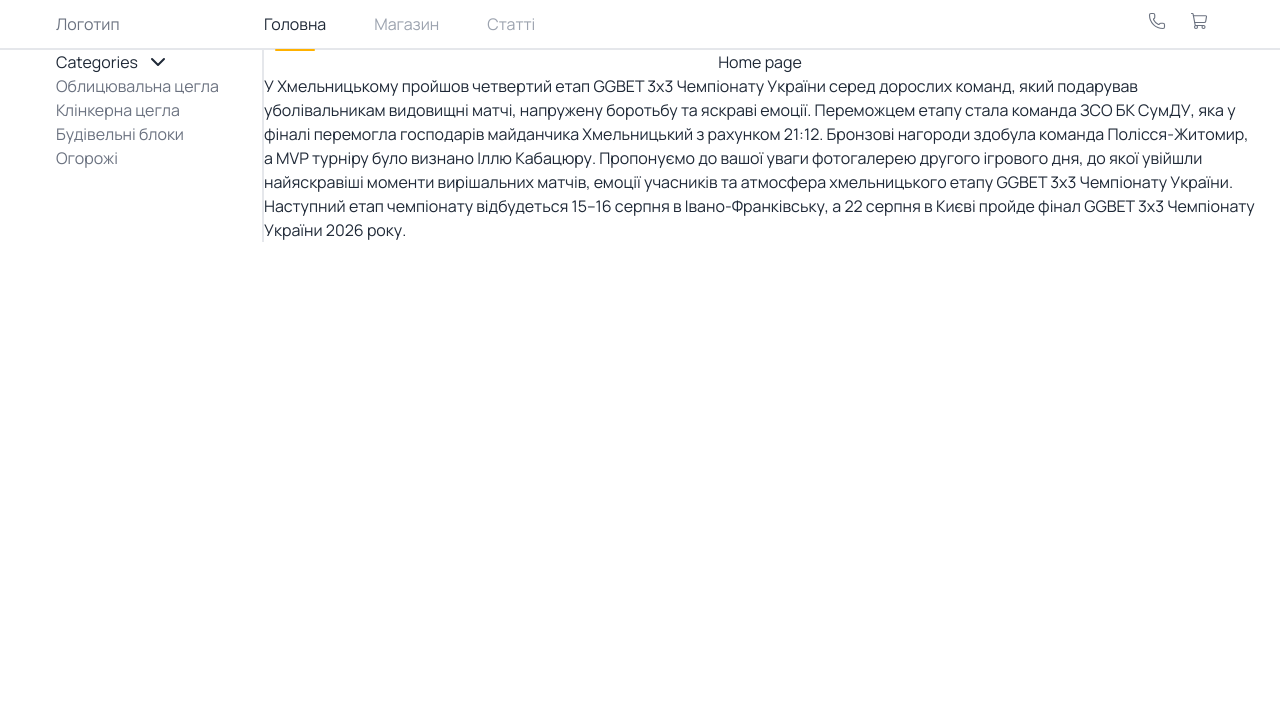
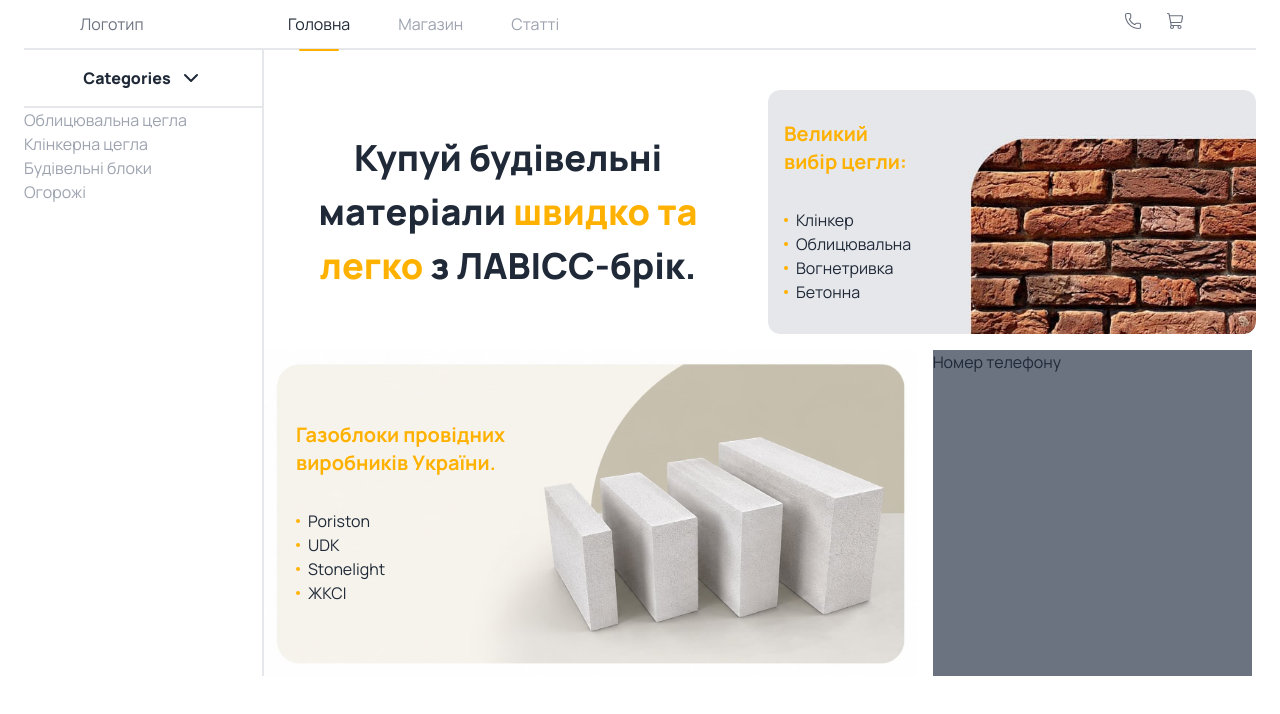
Before and after one commit to Serhiy8/laviss-brick, a Next.js app: page /src in a window 1280 px wide. Both pictures are taken after a click on the button "Categories". Shown: the top 714 px of the page. Built offline with nearby package versions, Linux system fonts and the light colour scheme.

Commit message:
hero section added

```diff
--- a/app/src/components/header/page.tsx
+++ b/app/src/components/header/page.tsx
@@ -15,17 +15,17 @@ export default function Header(): React.ReactNode {
             <nav className="hidden lg:block">
               <ul className="flex flex-row gap-12">
                 <li>
-                  <Link href="src" className="header-link header-link-active">
+                  <Link href="src" className="link link-active">
                     Головна
                   </Link>
                 </li>
                 <li>
-                  <Link href="src/products" className="header-link">
+                  <Link href="src/products" className="link">
                     Магазин
                   </Link>
                 </li>
                 <li>
-                  <Link href="src/articles" className="header-link">
+                  <Link href="src/articles" className="link">
                     Статті
                   </Link>
                 </li>
--- /dev/null
+++ b/app/src/components/hero/hero-top/page.tsx
@@ -0,0 +1,52 @@
+import Image from "next/image";
+import Link from "next/link";
+
+export default function HeroTop() {
+  return (
+    <>
+      <h1 className="text-center flex-1 font-black text-[36px] m-auto p-4 basis-[calc(50%-8px)]">
+        Купуй будівельні матеріали{" "}
+        <span className="text-accent">швидко та легко</span> з ЛАВІСС-брік.
+      </h1>
+      <Link
+        href="/"
+        className="group relative flex-1 overflow-hidden rounded-xl basis-[calc(50%-8px)]"
+      >
+        <Image
+          src="/image/hero-banner.jpg"
+          alt="Hero banner"
+          width={488}
+          height={244}
+          loading="eager"
+          className="h-auto w-full rounded-xl transition-transform duration-300 group-hover:scale-105"
+        />
+
+        <div className="absolute top-0 h-full flex items-center">
+          <div className="text-text w-43 m-auto">
+            <h3 className="text-accent text-xl p-4 font-bold">
+              Великий вибір цегли:
+            </h3>
+            <ul className="p-4">
+              <li className="flex gap-2 items-center">
+                <div className="w-1 h-1 bg-accent rounded-[50%]" />
+                <p>Клінкер</p>
+              </li>
+              <li className="flex gap-2 items-center">
+                <div className="w-1 h-1 bg-accent rounded-[50%]" />
+                <p>Облицювальна</p>
+              </li>
+              <li className="flex gap-2 items-center">
+                <div className="w-1 h-1 bg-accent rounded-[50%]" />
+                <p>Вогнетривка</p>
+              </li>
+              <li className="flex gap-2 items-center">
+                <div className="w-1 h-1 bg-accent rounded-[50%]" />
+                <p>Бетонна</p>
+              </li>
+            </ul>
+          </div>
+        </div>
+      </Link>
+    </>
+  );
+}
--- /dev/null
+++ b/app/src/components/hero/heroBottom/page.tsx
@@ -0,0 +1,46 @@
+import Image from "next/image";
+import Link from "next/link";
+
+export default function HeroBottom() {
+  return (
+    <>
+      <Link href="" className="basis-[calc(66.6%-8px)] relative">
+        <Image
+          src="/image/hero-banner-2.jpg"
+          alt="банер для газоблоків"
+          width={800}
+          height={250}
+        />
+        <div className="absolute top-0 h-full flex items-center">
+          <div className="text-text max-w-75 m-auto p-4">
+            <h3 className="text-accent text-xl p-4 font-bold">
+              Газоблоки провідних виробників України.
+            </h3>
+            <ul className="p-4">
+              <li className="flex gap-2 items-center">
+                <div className="w-1 h-1 bg-accent rounded-[50%]" />
+                <p>Poriston</p>
+              </li>
+              <li className="flex gap-2 items-center">
+                <div className="w-1 h-1 bg-accent rounded-[50%]" />
+                <p>UDK</p>
+              </li>
+              <li className="flex gap-2 items-center">
+                <div className="w-1 h-1 bg-accent rounded-[50%]" />
+                <p>Stonelight</p>
+              </li>
+              <li className="flex gap-2 items-center">
+                <div className="w-1 h-1 bg-accent rounded-[50%]" />
+                <p>ЖКСІ</p>
+              </li>
+            </ul>
+          </div>
+        </div>
+      </Link>
+      <form action="submit" className=" bg-background-secondary">
+        <label htmlFor="phone">Номер телефону</label>
+        <input type="tel" name="phone" id="phone" />
+      </form>
+    </>
+  );
+}
--- /dev/null
+++ b/app/src/components/hero/page.tsx
@@ -0,0 +1,11 @@
+import HeroTop from "./hero-top/page";
+import HeroBottom from "./heroBottom/page";
+
+export default function Hero(): React.ReactNode {
+  return (
+    <div className="flex gap-4 w-full pt-10 flex-wrap">
+      <HeroTop />
+      <HeroBottom />
+    </div>
+  );
+}
--- a/app/src/components/sideBar/page.tsx
+++ b/app/src/components/sideBar/page.tsx
@@ -7,10 +7,10 @@ import { useState } from "react";
 export default function SideBar(): React.ReactNode {
   const [isOpen, setIsOpen] = useState(false);
   return (
-    <div className="border-r-2 px-8 border-border shrink-0 w-60">
+    <div className="border-r-2 border-border shrink-0 w-60">
       <button
         type="button"
-        className="flex gap-2"
+        className="flex gap-2 py-4 border-b-2 border-border w-full justify-center font-black"
         onClick={() => setIsOpen((prev) => !prev)}
       >
         Categories
@@ -19,18 +19,24 @@ export default function SideBar(): React.ReactNode {
       {isOpen && (
         <ul>
           <li>
-            <Link href="faceBrick" className="">
+            <Link href="faceBrick" className="link">
               Облицювальна цегла
             </Link>
           </li>
           <li>
-            <Link href="clinkerBrick">Клінкерна цегла</Link>
+            <Link href="clinkerBrick" className="link">
+              Клінкерна цегла
+            </Link>
           </li>
           <li>
-            <Link href="blocks">Будівельні блоки</Link>
+            <Link href="blocks" className="link">
+              Будівельні блоки
+            </Link>
           </li>
           <li>
-            <Link href="ogorozhi">Огорожі</Link>
+            <Link href="ogorozhi" className="link">
+              Огорожі
+            </Link>
           </li>
         </ul>
       )}
--- a/app/src/globals.css
+++ b/app/src/globals.css
@@ -12,7 +12,7 @@
 
   /* Background */
   --color-background: #ffffff;
-  --color-background-secondary: #f7f7f5;
+  --color-background-secondary: #6b7280;
   --color-background-dark: #1f2937;
 
   /* Borders */
@@ -41,7 +41,6 @@ body {
   font-family: var(--font-manrope), sans-serif;
 }
 
-button,
 input,
 textarea,
 select {
@@ -62,21 +61,21 @@ img {
   display: block;
 }
 
-.header-link {
+.link {
   position: relative;
   color: var(--color-header-link);
   transition: color 0.2s ease;
 }
 
-.header-link:hover {
+.link:hover {
   color: var(--color-text);
 }
 
-.header-link-active {
+.link-active {
   color: var(--color-text);
 }
 
-.header-link-active::after {
+.link-active::after {
   content: "";
   position: absolute;
   left: 50%;
@@ -87,3 +86,9 @@ img {
   background: var(--color-primary);
   transform: translateX(-50%);
 }
+
+.hero-bg {
+  background-image: url("/image/hero-banner.jpg");
+  background-size: cover;
+  background-position: center;
+}
--- a/app/src/page.tsx
+++ b/app/src/page.tsx
@@ -1,31 +1,16 @@
 import SideBar from "./components/sideBar/page";
 import Header from "./components/header/page";
 import { Container } from "./components/ui/Container";
+import Hero from "./components/hero/page";
 
 export default function Home() {
   return (
     <>
+      <Container>
       <Header />
-      <Container>
         <div className="flex">
           <SideBar />
-          <div>
-            <h1 className="text-center">Home page</h1>
-            <p>
-              У Хмельницькому пройшов четвертий етап GGBET 3х3 Чемпіонату
-              України серед дорослих команд, який подарував уболівальникам
-              видовищні матчі, напружену боротьбу та яскраві емоції. Переможцем
-              етапу стала команда ЗСО БК СумДУ, яка у фіналі перемогла
-              господарів майданчика Хмельницький з рахунком 21:12. Бронзові
-              нагороди здобула команда Полісся-Житомир, а MVP турніру було
-              визнано Іллю Кабацюру. Пропонуємо до вашої уваги фотогалерею
-              другого ігрового дня, до якої увійшли найяскравіші моменти
-              вирішальних матчів, емоції учасників та атмосфера хмельницького
-              етапу GGBET 3х3 Чемпіонату України. Наступний етап чемпіонату
-              відбудеться 15–16 серпня в Івано-Франківську, а 22 серпня в Києві
-              пройде фінал GGBET 3х3 Чемпіонату України 2026 року.
-            </p>
-          </div>
+          <Hero />
         </div>
       </Container>
     </>
```
Also changed, not shown: public/image/hero-banner-2.jpg (added), public/image/hero-banner.jpg (added).
